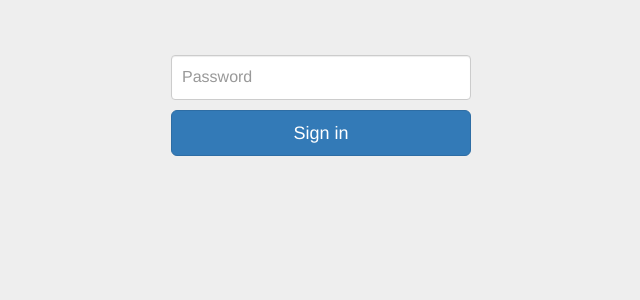
After one commit to hinfaits/s3-indexer, a Flask app: template templates/login.html in a window 1280 px wide. The commit adds this page. Shown: the top 300 px of the page, without its empty margins (319-959 px from the left). Run offline with Flask 2, Linux system fonts and the light colour scheme; the template is opened without the code that fills it, so the values that code supplies are empty; parts of the project's set-up code (start-up, migrations or seed data) failed here and were passed over; some libraries are stand-ins or nearby versions.

Commit message:
Add password auth

```diff
--- a/main.py
+++ b/main.py
@@ -1,4 +1,4 @@
-from flask import Flask, render_template, request
+from flask import Flask, render_template, request, session, Markup
 
 from boto.s3.connection import S3Connection
 
@@ -7,33 +7,40 @@ from google.appengine.ext.appstats import recording
 
 import os
 import hashlib
+import random
+import string
 from datetime import datetime
 
 import logging
 
+PASSWORD = os.environ.get('PASSWORD')
+SECRET_KEY = os.environ['SECRET_KEY']
 CACHE_TTL = int(os.environ['CACHE_TTL'])
 S3_LINK_TTL = int(os.environ['S3_LINK_TTL'])
 BUCKET = os.environ['BUCKET']
 ACCESS_KEY = os.environ['ACCESS_KEY']
 SECRET_ACCESS_KEY = os.environ['SECRET_ACCESS_KEY']
 
-
 def format_fsize(fsize):
+    formats = {
+        0: "{:03.1f} {}",
+        1: "{:03.1f} {}",
+        2: "{: 3.0f} {}",
+        # For zero-padding instead of space padding
+        # 2: "{:03.0f} {}",
+        3: "{:03.0f} {}",
+    }
     prefixes = ["B", "K", "M", "G", "T", "P", "E"]
 
     incr = 0
     while len(str(int(round(fsize)))) > 3:
-        fsize = fsize / 1024
+        fsize = fsize / 1024.0
         incr += 1
         if incr >= len(prefixes) - 1:
-            break
+            raise RuntimeError
 
-    if len(str(int(fsize))) == 3:
-        return str("{:03.0f} {}".format(fsize, prefixes[incr]))
-    if len(str(int(fsize))) == 2:
-        return str("{: 3.0f} {}".format(fsize, prefixes[incr]))
-    if len(str(int(fsize))) == 1:
-        return str("{:03.1f} {}".format(fsize, prefixes[incr]))
+    out_string = formats[len(str(int(round(fsize))))].format(fsize, prefixes[incr])
+    return Markup(out_string.replace(" ", "&nbsp;"))
 
 
 def format_timestring(dt):
@@ -46,7 +53,7 @@ class Config(object):
     DEBUG = False
     TESTING = False
     CSRF_ENABLED = True
-    SECRET_KEY = ""
+    SECRET_KEY = SECRET_KEY
 
 
 class Entity(object):
@@ -63,6 +70,7 @@ class File(Entity):
         self.ext = os.path.splitext(name)[1].replace(".", "")
         self.dir = False
 
+
 class Folder(Entity):
     def __init__(self, name):
         self.name = name
@@ -70,23 +78,40 @@ class Folder(Entity):
         self.dir = True
 
 
+def login():
+    if not PASSWORD:
+        # Password is not set, or is empty
+        #   So we skip authentication
+        return True
+    secret_key = memcache.get('secret_key')
+    if not secret_key:
+        secret_key = ''.join(random.choice(string.ascii_uppercase + string.ascii_lowercase + string.digits) for _ in range(10))
+        memcache.add('secret_key', secret_key)
+    if request.form.get('password') == PASSWORD:
+        session['secret_key'] = secret_key
+    if session.get('secret_key') == secret_key:
+        return True
+    return False
+
+
 app = Flask(__name__)
 app.wsgi_app = recording.appstats_wsgi_middleware(app.wsgi_app)
 app.config.from_object(Config)
 
 
-@app.route('/')
+@app.route('/', methods=['GET', 'POST'])
 def home():
     """
-    Redirect to the index function
-    The interpreted won't let us catch the root dir
-      with the <path> variable
+    Redirect to the index function,
+    Flask won't let us catch the root dir with the <path> variable
     """
     return index("")
 
 
-@app.route('/<path:path>')
+@app.route('/<path:path>', methods=['GET', 'POST'])
 def index(path):
+    if not login():
+        return render_template("login.html")
     refresh_cache = request.args.get('flush')
     page_id = hashlib.md5(path.encode('ascii', errors='ignore')).hexdigest()
     page = memcache.get(page_id)
@@ -118,5 +143,5 @@ def index(path):
     return page
 
 
-if __name__ == '__main__':
-    app.run(host="0.0.0.0", debug=True, threaded=True)
+# if __name__ == '__main__':
+#     app.run(host="0.0.0.0", debug=True, threaded=True)
--- /dev/null
+++ b/static/robots.txt
@@ -0,0 +1,2 @@
+User-agent: *
+Disallow: /
--- /dev/null
+++ b/templates/login.html
@@ -0,0 +1,100 @@
+
+<!DOCTYPE html>
+<html lang="en">
+  <head>
+    <meta charset="utf-8">
+    <meta http-equiv="X-UA-Compatible" content="IE=edge">
+    <meta name="viewport" content="width=device-width, initial-scale=1">
+    <!-- The above 3 meta tags *must* come first in the head; any other head content must come *after* these tags -->
+    <meta name="description" content="">
+    <meta name="author" content="">
+    <link rel="icon" href="/favicon.ico">
+
+    <title>Log In</title>
+
+    <!-- Latest compiled and minified CSS -->
+    <link rel="stylesheet" href="https://maxcdn.bootstrapcdn.com/bootstrap/3.3.7/css/bootstrap.min.css" integrity="sha384-BVYiiSIFeK1dGmJRAkycuHAHRg32OmUcww7on3RYdg4Va+PmSTsz/K68vbdEjh4u" crossorigin="anonymous">
+
+    <style>
+      body {
+        padding-top: 40px;
+        padding-bottom: 40px;
+        background-color: #eee;
+      }
+
+      .form-signin {
+        max-width: 330px;
+        padding: 15px;
+        margin: 0 auto;
+      }
+      .form-signin .form-signin-heading,
+      .form-signin .checkbox {
+        margin-bottom: 10px;
+      }
+      .form-signin .checkbox {
+        font-weight: normal;
+      }
+      .form-signin .form-control {
+        position: relative;
+        height: auto;
+        -webkit-box-sizing: border-box;
+           -moz-box-sizing: border-box;
+                box-sizing: border-box;
+        padding: 10px;
+        font-size: 16px;
+      }
+      .form-signin .form-control:focus {
+        z-index: 2;
+      }
+      .form-signin input[type="email"] {
+        margin-bottom: -1px;
+        border-bottom-right-radius: 0;
+        border-bottom-left-radius: 0;
+      }
+      .form-signin input[type="password"] {
+        margin-bottom: 10px;
+        /*
+        border-top-left-radius: 0;
+        border-top-right-radius: 0;
+        */
+      }
+    </style>
+
+    <!-- Just for debugging purposes. Don't actually copy these 2 lines! -->
+    <!--[if lt IE 9]><script src="../../assets/js/ie8-responsive-file-warning.js"></script><![endif]-->
+    <!-- <script src="../../assets/js/ie-emulation-modes-warning.js"></script> -->
+
+    <!-- HTML5 shim and Respond.js for IE8 support of HTML5 elements and media queries -->
+    <!--[if lt IE 9]>
+      <script src="https://oss.maxcdn.com/html5shiv/3.7.3/html5shiv.min.js"></script>
+      <script src="https://oss.maxcdn.com/respond/1.4.2/respond.min.js"></script>
+    <![endif]-->
+  </head>
+
+  <body>
+
+    <div class="container">
+
+      <form class="form-signin" method="post">
+        <!-- <h2 class="form-signin-heading">Please sign in</h2> -->
+        <!-- <label for="inputEmail" class="sr-only">Email address</label> -->
+        <!-- <input type="email" id="inputEmail" class="form-control" placeholder="Email address" required autofocus> -->
+        <label for="password" class="sr-only">Password</label>
+        <input type="password" name="password" id="password" class="form-control" placeholder="Password" required>
+        <!--
+        <div class="checkbox">
+          <label>
+            <input type="checkbox" value="remember-me"> Remember me
+          </label>
+        </div>
+         -->
+        <button class="btn btn-lg btn-primary btn-block" type="submit">Sign in</button>
+      </form>
+
+    </div> <!-- /container -->
+
+
+    <!-- IE10 viewport hack for Surface/desktop Windows 8 bug -->
+    <!-- <script src="../../assets/js/ie10-viewport-bug-workaround.js"></script> -->
+  </body>
+</html>
```
Also changed, not shown: app.yaml (+6 -1 lines), templates/index.html (+30 -45 lines), README.md, static/favicon.ico (added).
